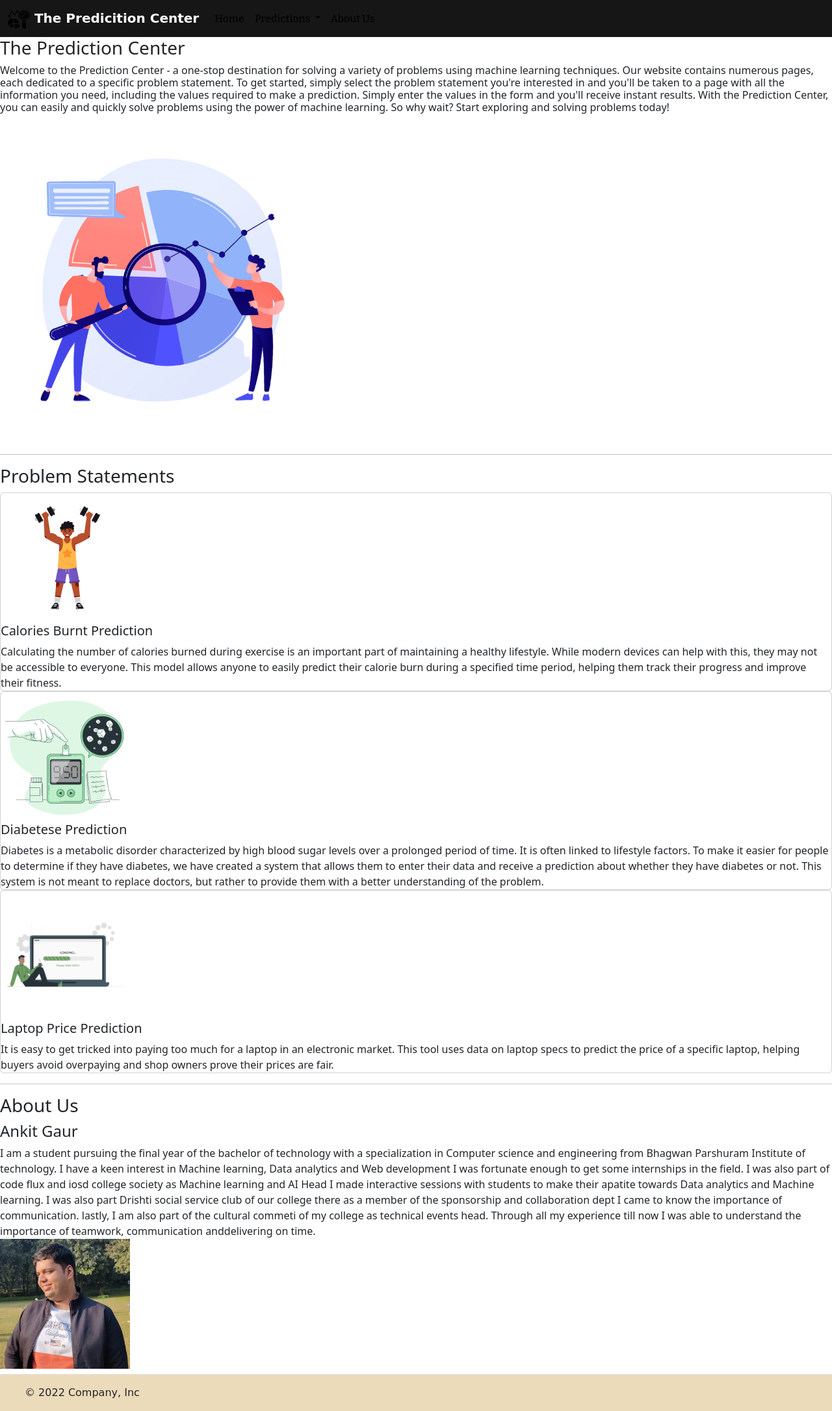
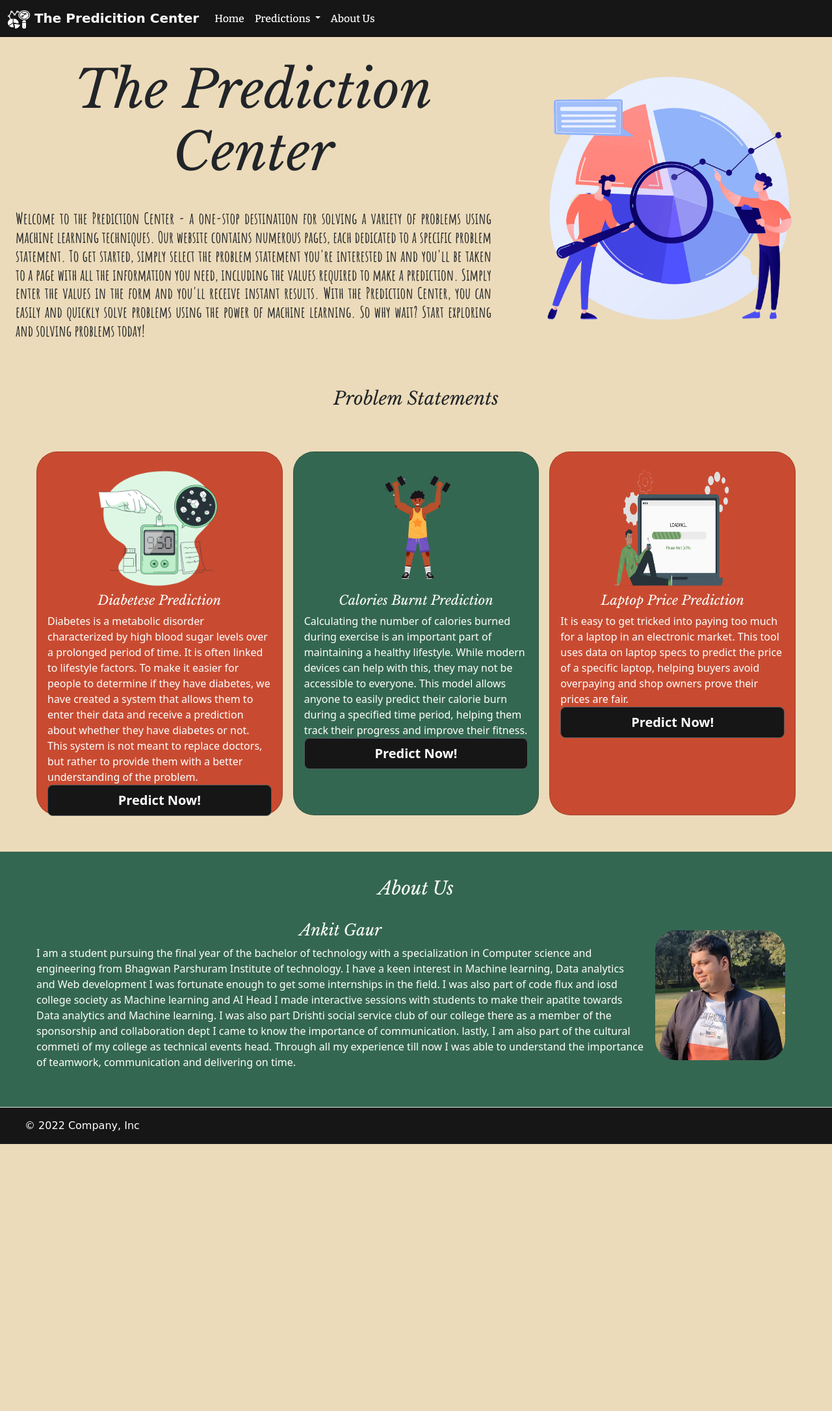
Before and after one commit to AnkitGaur2811/The-pred-center, a FastAPI app: page / in a window 1280 px wide. Shown: the whole page at 65% size. After the commit the page ends 1761 px from the top, so only its background shows below. Run offline with FastAPI, Linux system fonts and the light colour scheme; some web fonts are replaced.

Commit message:
homepage complete and routes to other pages made

```diff
--- a/apis/general_pages/route_homepage.py
+++ b/apis/general_pages/route_homepage.py
@@ -9,3 +9,15 @@ general_pages_router = APIRouter()
 @general_pages_router.get("/")
 async def home(request:Request):
     return templates.TemplateResponse("gernal_pages/homepage.html",{"request":request})
+
+@general_pages_router.get("/caloriesburnt")
+async def caloriesburnt(request:Request):
+    return templates.TemplateResponse("gernal_pages/caloriesburntpred.html",{"request":request})
+
+@general_pages_router.get("/diabetese")
+async def diabetese(request:Request):
+    return templates.TemplateResponse("gernal_pages/diabetesepred.html",{"request":request})
+
+@general_pages_router.get("/laptopprice")
+async def laptopprice(request:Request):
+    return templates.TemplateResponse("gernal_pages/laptoppricepred.html",{"request":request})
--- a/main.py
+++ b/main.py
@@ -22,10 +22,3 @@ def start_app():
     return app
 
 app = start_app()
-
-# Home route
-@app.get("/")
-def home():
-    return {"Message":"Helloworld"}
-
-#
--- a/static/css/footer.css
+++ b/static/css/footer.css
@@ -2,10 +2,10 @@
 @import url('https://fonts.googleapis.com/css2?family=Prosto+One&display=swap');
 /* footer */
 .foot{
-    background-color:#ECDBBA;
-    margin-top:0.5rem;
+    background-color:#161616;
 }
 /* foottext */
 .foottext{
     font-family: 'Prosto One', cursive;
+    color:white;
 }
--- a/static/css/homepage.css
+++ b/static/css/homepage.css
@@ -0,0 +1,142 @@
+/* fonts */
+@import url('https://fonts.googleapis.com/css2?family=Libre+Baskerville:ital@1&display=swap');
+@import url('https://fonts.googleapis.com/css2?family=Amatic+SC:wght@700&display=swap');
+/* section 1 pred center */
+#predcenter{
+    display: flex;
+    align-content: space-between;
+    justify-content: flex-start;
+    align-items: center;
+    background-color: #ECDBBA;
+}
+#heading{
+    font-size: 5rem;
+    padding:1rem;
+    margin: 0.5rem;
+    text-align: center;
+    font-family: 'Libre Baskerville', serif;
+}
+#problem{
+    text-align: justify;
+    padding:1rem;
+    margin: 0.5rem;
+    font-family: 'Amatic SC', cursive;
+    font-size: 1.5rem;
+}
+/* section2 predictions */
+#predictions{
+    background-color: #ECDBBA;
+}
+#predheading{
+    text-align: center;
+    margin:1.5rem;
+    padding: 1rem;
+    margin-bottom: 0rem;
+    font-family: 'Libre Baskerville', serif;
+    font-size: 4rem;
+}
+#cardcontainer{
+    display: flex;
+    align-content:space-around;
+    justify-content:space-evenly;
+    align-items: center;
+    padding: 2rem;
+    margin: 1rem;
+    margin-top: 0rem;
+}
+.card{
+    width: 33%;
+    height: 35rem;
+    margin:0.5rem;
+    padding: 1rem;
+    border-radius:2rem;
+    color: white;
+}
+.probphot{
+    display: flex;
+    flex-direction: column;
+    align-items:center;
+    justify-content: center;
+}
+.modelname{
+    font-family: 'Libre Baskerville', serif;
+    font-size: 2.5rem;
+    text-align: center;
+}
+#card1{
+    background-color: #C84B31;
+}
+#card2{
+    background-color: #346751;
+    color: white;
+}
+#card3{
+    background-color: #C84B31;
+}
+.predictbtn{
+    background-color: #161616 !important;
+    color: white;
+    font-weight: bold;
+}
+.predictbtn:hover{
+    background-color: white !important;
+    color: black;
+}
+
+/* section3 about us */
+#aboutus{
+    background-color: #346751;
+    color:white;
+}
+#aboutheading{
+    text-align: center;
+    margin:1.5rem;
+    padding: 1rem;
+    margin-bottom: 0rem;
+    font-family: 'Libre Baskerville', serif;
+    font-size: 4rem;
+}
+#aboutcontainer{
+    display: flex;
+    justify-content: center;
+    align-items:center;
+    padding: 2rem;
+    margin: 1.5rem;
+    margin-top: 0rem;
+    padding-top: 0.5rem;
+}
+#content{
+    display: flex;
+    flex-direction: column;
+    justify-content: center;
+    align-items: center;
+}
+#name{
+    font-family: 'Libre Baskerville', serif;
+    font-size: 2.5rem;
+    text-align: center;
+}
+.mephoto{
+    border-radius: 2rem;
+    padding: 0;
+    margin: 1rem;
+}
+
+
+/* Media query */
+@media (max-width: 1100px) {
+    #predcenter{
+        flex-direction: column;
+    }
+    #cardcontainer{
+        flex-direction: column;
+    }
+    #aboutcontainer{
+        flex-direction: column;
+    }
+    .card{
+        width: auto;
+        height: auto;
+
+    }
+}
--- a/static/css/navbar.css
+++ b/static/css/navbar.css
@@ -14,16 +14,27 @@
     font-family: 'Prosto One', cursive;
     color: white;
 }
+.predname:hover{
+    color: white;
+}
 /* navbar item (home etc.) */
 .navbaritem{
     font-family: 'Bitter', serif;
     font-weight:500;
     border-radius: 1rem;
+    color: white !important;
+}
+.dropitem{
     color: white;
 }
 .navbaritem:hover{
     background-color:#ECDBBA;
+    color: black !important;
 }
 .dropitem:hover{
     background-color:#ECDBBA;
+    color: black;
 }
+.costom{
+    background-color: white;
+}
--- a/templates/components/navbar.html
+++ b/templates/components/navbar.html
@@ -1,29 +1,29 @@
 <nav class="navbar navbar-expand-lg">
     <div class="container-fluid">
       <a class="navbar-brand predname" href="#">
-        <img src="{{url_for('static', path='images\logo.png')}}" alt="Logo" width="34" height="28" class="d-inline-block align-text-top">
+        <img src="{{url_for('static', path='images\logo2.png')}}" alt="Logo" width="34" height="28" class="d-inline-block align-text-top">
         The Predicition Center
       </a>
-      <button class="navbar-toggler" type="button" data-bs-toggle="collapse" data-bs-target="#navbarSupportedContent" aria-controls="navbarSupportedContent" aria-expanded="false" aria-label="Toggle navigation">
-        <span class="navbar-toggler-icon"></span>
+      <button class="navbar-toggler costom" type="button" data-bs-toggle="collapse" data-bs-target="#navbarSupportedContent" aria-controls="navbarSupportedContent" aria-expanded="false" aria-label="Toggle navigation">
+        <span class="navbar-toggler-icon costom"></span>
       </button>
       <div class="collapse navbar-collapse" id="navbarSupportedContent">
         <ul class="navbar-nav me-auto mb-2 mb-lg-0">
           <li class="nav-item">
-            <a class="nav-link active navbaritem" aria-current="page" href="#">Home</a>
+            <a class="nav-link active navbaritem" aria-current="page" href="{{url_for('home')}}">Home</a>
           </li>
           <li class="nav-item dropdown">
             <a class="nav-link dropdown-toggle active navbaritem" href="#" role="button" data-bs-toggle="dropdown" aria-expanded="false">
               Predictions
             </a>
             <ul class="dropdown-menu">
-              <li><a class="dropdown-item dropitem" href="#">Calories Burnt Predicition</a></li>
-              <li><a class="dropdown-item dropitem" href="#">Diabetese Predicition</a></li>
-              <li><a class="dropdown-item dropitem" href="#">Laptop Price Predicition</a></li>
+              <li><a class="dropdown-item dropitem" href="{{url_for('caloriesburnt')}}">Calories Burnt Predicition</a></li>
+              <li><a class="dropdown-item dropitem" href="{{url_for('diabetese')}}">Diabetese Predicition</a></li>
+              <li><a class="dropdown-item dropitem" href="{{url_for('laptopprice')}}">Laptop Price Predicition</a></li>
             </ul>
           </li>
           <li class="nav-item">
-            <a class="nav-link active navbaritem" aria-current="page" href="#">About Us</a>
+            <a class="nav-link active navbaritem" aria-current="page" href="{{url_for('home')}}">About Us</a>
           </li>
         </ul>
       </div>
--- /dev/null
+++ b/templates/gernal_pages/caloriesburntpred.html
@@ -0,0 +1,2 @@
+<!-- Extends base -->
+{% extends 'shared/base.html' %}
--- /dev/null
+++ b/templates/gernal_pages/diabetesepred.html
@@ -0,0 +1,2 @@
+<!-- Extends base -->
+{% extends 'shared/base.html' %}
--- a/templates/gernal_pages/homepage.html
+++ b/templates/gernal_pages/homepage.html
@@ -3,8 +3,7 @@
 
 <!-- CSS block -->
 {% block CSS %}
-<link
-  href="{{ url_for('static', path='css/homepage.css') }}"  rel="stylesheet"/>
+<link  href="{{ url_for('static', path='css\homepage.css') }}"  rel="stylesheet"/>
 {% endblock CSS%}
 
 <!-- title block -->
@@ -31,35 +30,15 @@
     <img src="{{url_for('static', path='images\predvector2.png')}}" alt="Prediction" width="500" height="500" />
   </div>
 </section>
-<hr />
 <section id="predictions">
   <div id="predheading">
     <h3>Problem Statements</h3>
   </div>
   <div id="cardcontainer">
-    <div class="card">
-      <div class="probphot">
-        <img src="{{url_for('static', path='images\calories.png')}}" alt="Calories Burnt Prediction" class="problemphoto" width="200"  height="200" />
-      </div>
-      <div class="modelname">
-        <h5>Calories Burnt Prediction</h5>
-      </div>
-      <div class="probstatement">
-        Calculating the number of calories burned during exercise is an
-        important part of maintaining a healthy lifestyle. While modern devices
-        can help with this, they may not be accessible to everyone. This model
-        allows anyone to easily predict their calorie burn during a specified
-        time period, helping them track their progress and improve their
-        fitness.
-      </div>
-    </div>
-    <div class="card">
+    <div id = "card1" class="card">
       <div class="probphot">
         <img
-          src="{{url_for('static', path='images\Diabetes.png')}}" alt="Diabetese Prediction" class="problemphoto"
-          width="200"
-          height="200"
-        />
+          src="{{url_for('static', path='images\Diabetes.png')}}" alt="Diabetese Prediction" class="problemphoto" width="200" height="200"/>
       </div>
       <div class="modelname">
         <h5>Diabetese Prediction</h5>
@@ -73,16 +52,29 @@
         system is not meant to replace doctors, but rather to provide them with
         a better understanding of the problem.
       </div>
+      <a href="{{url_for('diabetese')}}" class="btn btn-secondary btn-lg active predictbtn" role="button" aria-pressed="true">Predict Now!</a>
     </div>
-    <div class="card">
+    <div id = "card2"class="card">
+        <div class="probphot">
+          <img src="{{url_for('static', path='images\calories.png')}}" alt="Calories Burnt Prediction" class="problemphoto" width="200"  height="200" />
+        </div>
+        <div class="modelname">
+          <h5>Calories Burnt Prediction</h5>
+        </div>
+        <div class="probstatement">
+          Calculating the number of calories burned during exercise is an
+          important part of maintaining a healthy lifestyle. While modern devices
+          can help with this, they may not be accessible to everyone. This model
+          allows anyone to easily predict their calorie burn during a specified
+          time period, helping them track their progress and improve their
+          fitness.
+        </div>
+        <a href="{{url_for('caloriesburnt')}}" class="btn btn-secondary btn-lg active predictbtn" role="button" aria-pressed="true">Predict Now!</a>
+      </div>
+    <div id = "card3"class="card">
       <div class="probphot">
         <img
-          src="{{url_for('static', path='images\laptopprice.png')}}"
-          alt="Laptop Price Prediction"
-          class="problemphoto"
-          width="200"
-          height="200"
-        />
+          src="{{url_for('static', path='images\laptopprice.png')}}"alt="Laptop Price Prediction"class="problemphoto"width="200"height="200"/>
       </div>
       <div class="modelname">
         <h5>Laptop Price Prediction</h5>
@@ -93,10 +85,10 @@
         price of a specific laptop, helping buyers avoid overpaying and shop
         owners prove their prices are fair.
       </div>
+      <a href="{{url_for('laptopprice')}}" class="btn btn-secondary btn-lg active predictbtn" role="button" aria-pressed="true">Predict Now!</a>
     </div>
   </div>
 </section>
-<hr />
 <section id="aboutus">
   <div id="aboutheading">
     <h3>About Us</h3>
@@ -119,7 +111,7 @@
         came to know the importance of communication. lastly, I am also part of
         the cultural commeti of my college as technical events head. Through all
         my experience till now I was able to understand the importance of
-        teamwork, communication anddelivering on time.
+        teamwork, communication and delivering on time.
       </div>
       <div id="sociallink"></div>
     </div>
@@ -127,7 +119,7 @@
       <img
         src="{{url_for('static', path='images\mephoto.jpeg')}}"
         alt="Mephoto"
-        class="problemphoto"
+        class="mephoto"
         width="200"
         height="200"
       />
--- /dev/null
+++ b/templates/gernal_pages/laptoppricepred.html
@@ -0,0 +1,2 @@
+<!-- Extends base -->
+{% extends 'shared/base.html' %}
```
Also changed, not shown: static/css/caloriesburntpred.css (added), static/css/diabetesepred.css (added), static/css/laptoppricepred.css (added), static/images/laptopprice.png, static/images/logo2.png (added).
